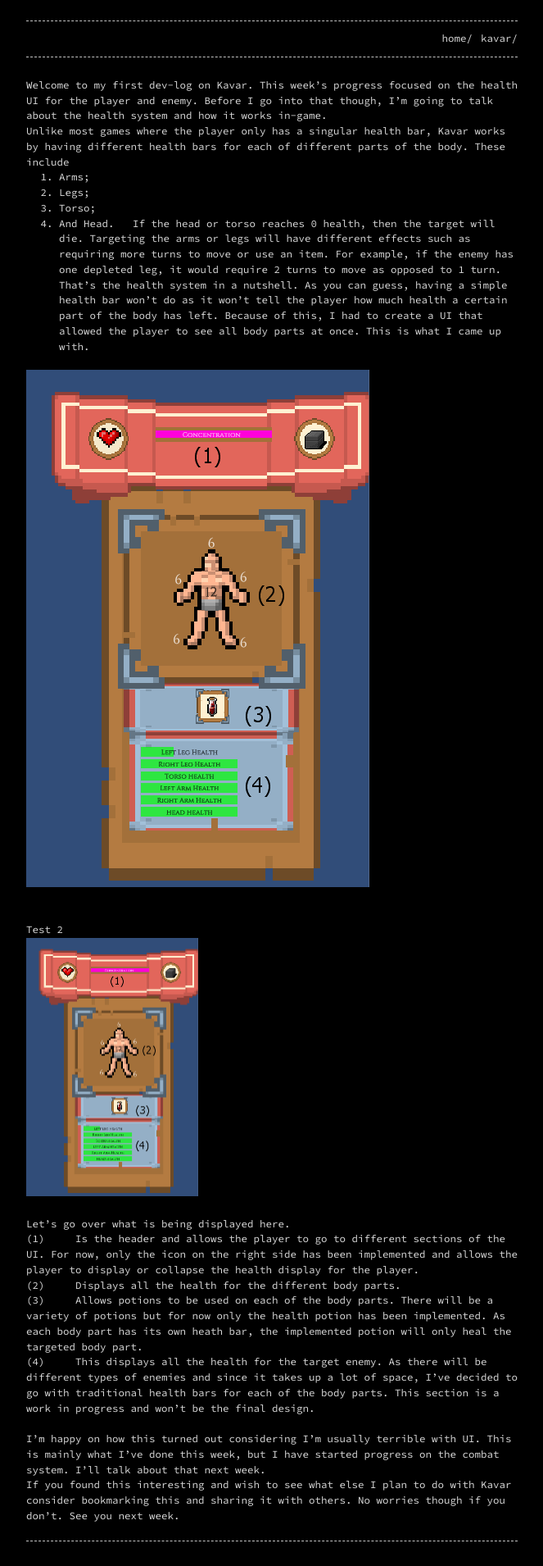
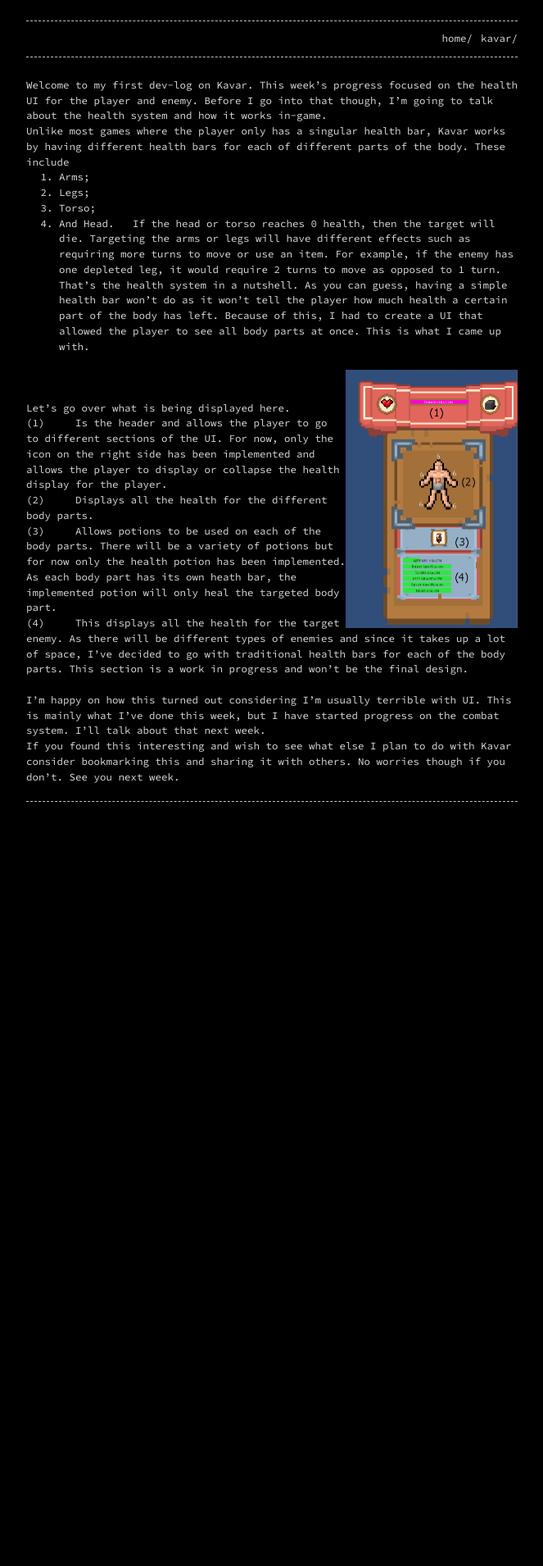
Before and after one commit to KyleS01/KyleS01.github.io, a Jekyll site: the page built from _posts/2020-6-14-Kavar Log 1.markdown, in a window 1280 px wide. Shown: the whole page at 82% size, without its empty margins (308-971 px from the left). Built offline with Jekyll 4.4.1, drawn with Linux system fonts in a browser that asks for light colours; after the commit the page ends 1008 px from its top, so only the background shows below that.

Commit message:
Update 2020-6-14-Kavar Log 1.markdown

```diff
--- a/_posts/2020-6-14-Kavar Log 1.markdown
+++ b/_posts/2020-6-14-Kavar Log 1.markdown
@@ -15,12 +15,7 @@
 That’s the health system in a nutshell. As you can guess, having a simple health bar won’t do as it won’t tell the player how much health a certain part of the body has left. Because of this, I had to create a UI that allowed the player to see all body parts at once. This is what I came up with.
 
 &nbsp;
-![](/images/interactionmenuV2.PNG)
-&nbsp;
-
-&nbsp;
-Test 2
-<img align="centre" width="210" height="315" src="/images/interactionmenuV2.PNG">
+<img align="right" width="210" height="315" src="/images/interactionmenuV2.PNG">
 &nbsp;
 
 Let’s go over what is being displayed here.
```
